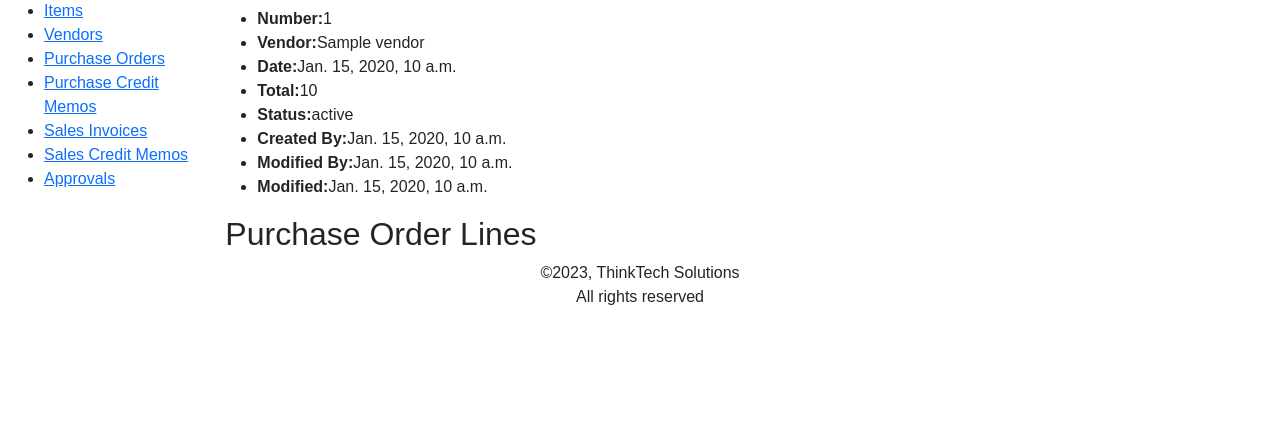
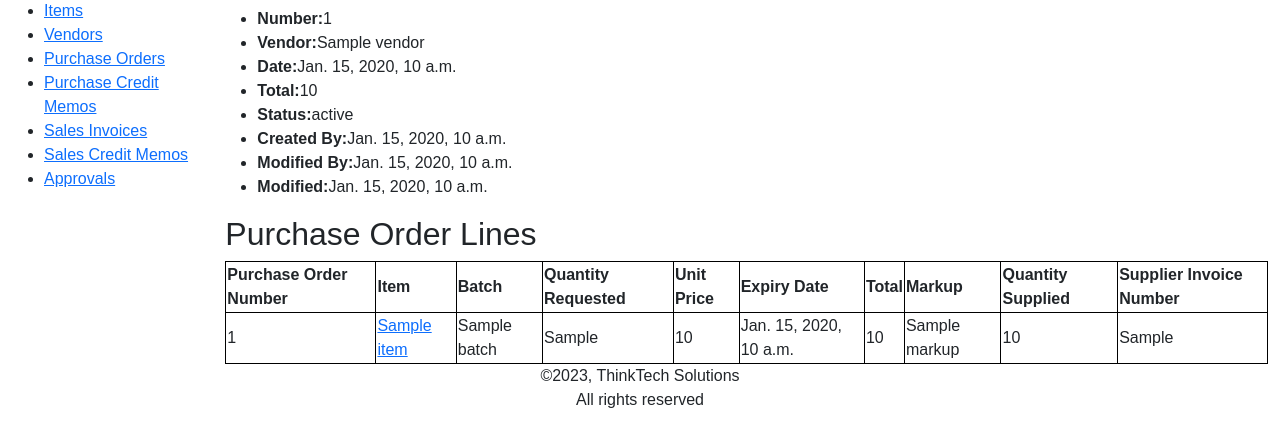
Before and after one commit to GoroCollins/chemist, a Django app: template inventory/templates/inventory/purchaseheader_detail.html in a window 1280 px wide. Shown: the part 73-520 px from the top of the page. Run offline with Django 3.2, Linux system fonts and the light colour scheme; the template is opened without the code that fills it: most values are stand-ins (such as "Sample title", 1, 10 or a date in 2020).

Commit message:
purchase order form

```diff
--- a/inventory/templates/inventory/purchaseheader_detail.html
+++ b/inventory/templates/inventory/purchaseheader_detail.html
@@ -15,4 +15,32 @@
         <li><strong>Modified:</strong>{{purchaseheader.last_modified_at}}</li>
     </ul>
     <h2>Purchase Order Lines</h2>
+    <table>
+        <tr>
+            <th>Purchase Order Number</th>
+            <th>Item</th>
+            <th>Batch</th>
+            <th>Quantity Requested</th>
+            <th>Unit Price</th>
+            <th>Expiry Date</th>
+            <th>Total</th>
+            <th>Markup</th>
+            <th>Quantity Supplied</th>
+            <th>Supplier Invoice Number</th>
+        </tr>
+        {% for line in purchaseheader.lines.all %}
+        <tr>
+            <td>{{line.number}}</td>
+            <td><a href="{% url 'item-detail' line.item_id%}">{{line.item}}</a></td>
+            <td>{{line.batch}}</td>
+            <td>{{line.quatity_requested}}</td>
+            <td>{{line.unit_price}}</td>
+            <td>{{line.expiry_date}}</td>
+            <td>{{line.total}}</td>
+            <td>{{line.markup}}</td>
+            <td>{{line.quantity_received}}</td>
+            <td>{{line.invoice_no}}</td>
+        </tr>
+        {% endfor %}
+    </table>
 {% endblock %}
```
Also changed, not shown: inventory/models.py (+4 -8 lines), inventory/templates/inventory/salesheader_detail.html (+23 -0 lines), inventory/views.py (+65 -19 lines), db.sqlite3, inventory/migrations/0047_alter_itementry_batch.py (added).
